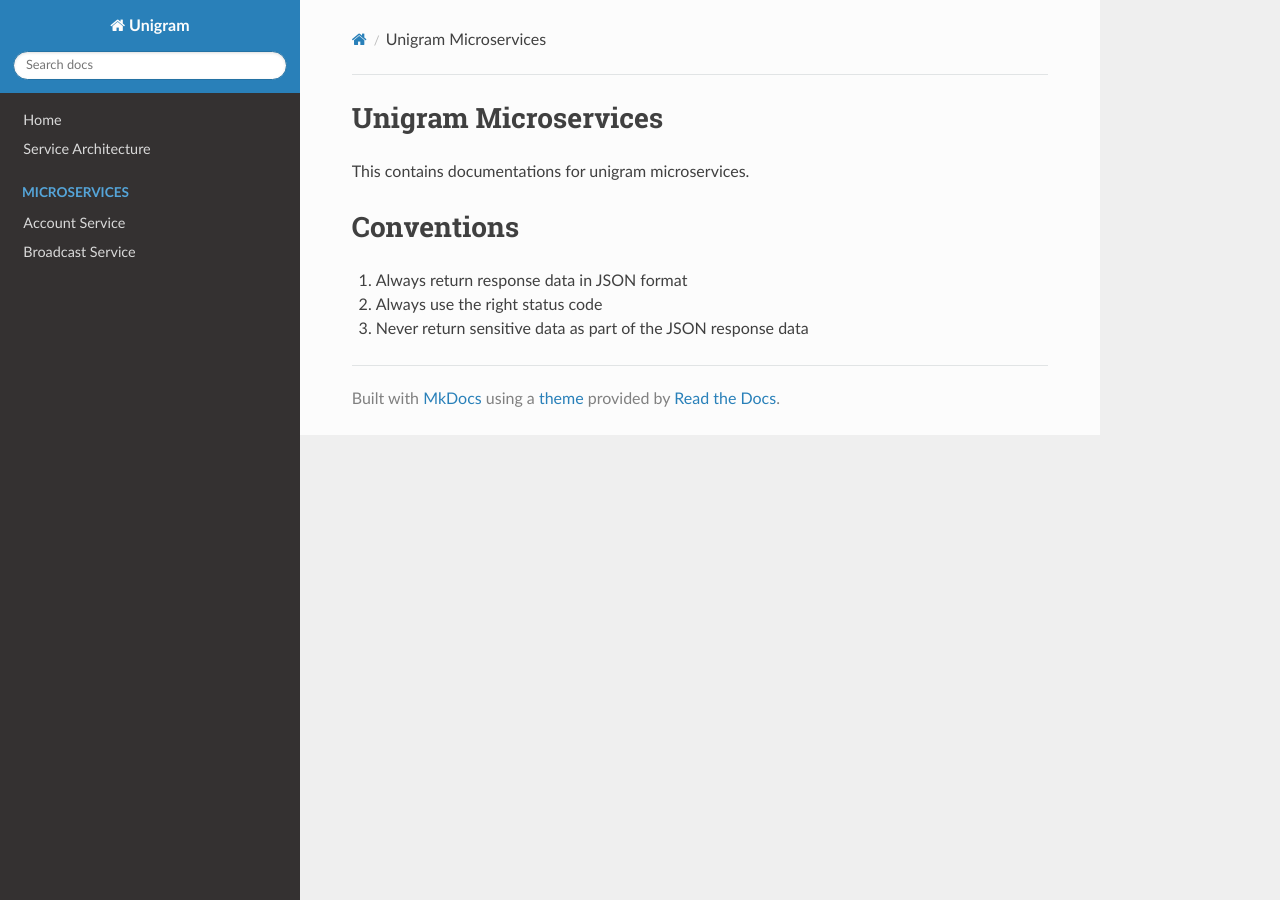
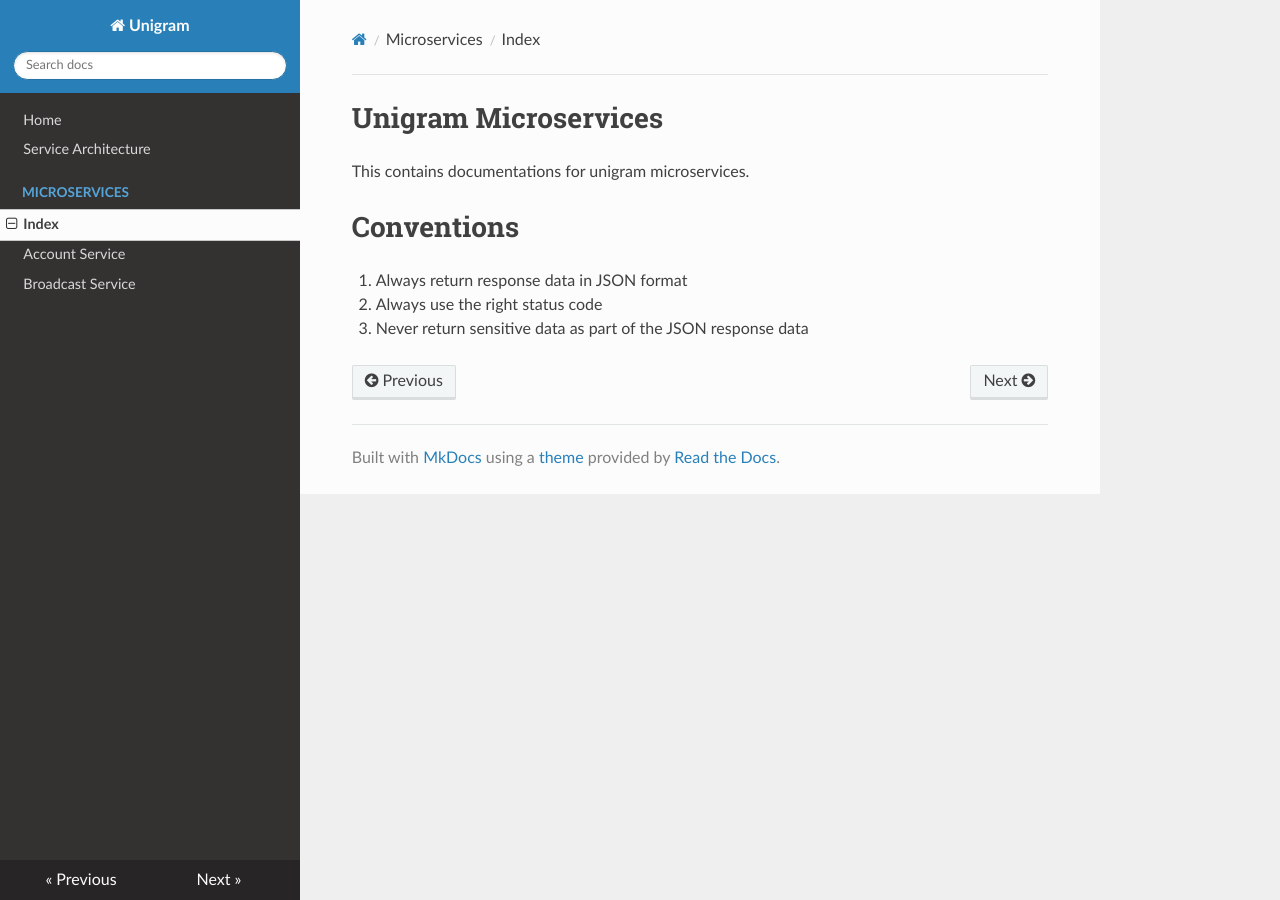
Before and after one commit to Dev-47/unigram-docs, an MkDocs documentation site: the page built from docs/services/README.md, in a window 1280 px wide. Built offline with MkDocs 1.6.1, drawn with Linux system fonts in a browser that asks for light colours; nearby versions of some CDN libraries; some of the changed lines change nothing that is shown.

Commit message:
docs(services/index): adds README.md from services to mkdocs.yml

```diff
--- a/mkdocs.yml
+++ b/mkdocs.yml
@@ -3,6 +3,7 @@ nav:
   - Home: index.md
   - Service Architecture: service-architecture.md
   - Microservices:
+      - Index: services/README.md
       - Account Service: services/account-service.md
       - Broadcast Service: services/broadcast-service.md
 theme: readthedocs
```
